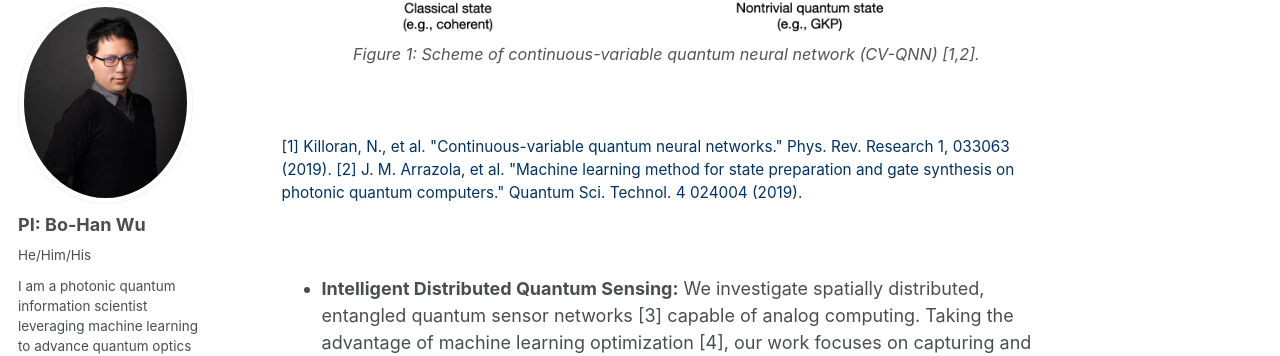
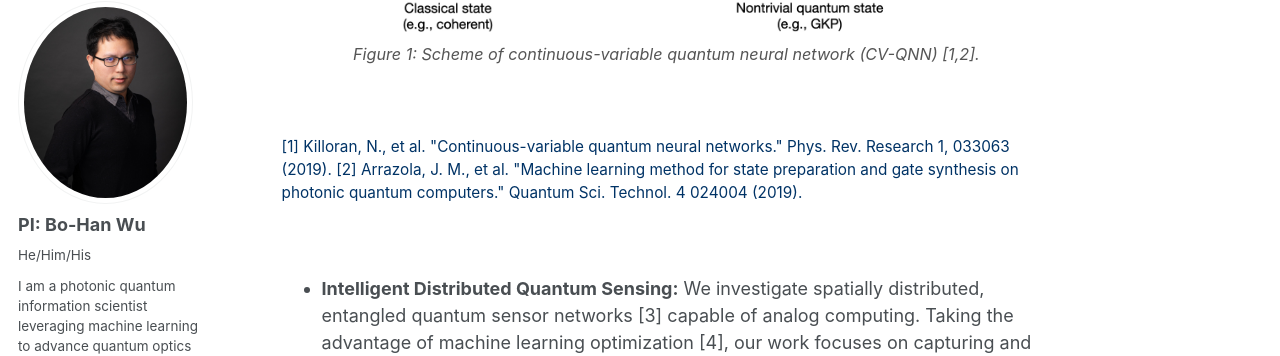
Before and after one commit to go705/go705.github.io, a Jekyll site: the page built from _pages/about.md, in a window 1280 px wide and 900 px high, scrolled down 835 px. Shown: the part 100-456 px from the top of the window. Built offline with Jekyll 4.4.1, drawn with Linux system fonts in a browser that asks for light colours; some web fonts are replaced; a script bundle is joined from its source files by our own code; library files that are not in the unit come from our copies.

Commit message:
Update about.md

```diff
--- a/_pages/about.md
+++ b/_pages/about.md
@@ -22,7 +22,7 @@ We specialize in four key research thrusts:
 
 <div style="font-size: 0.85em; margin-bottom: 70px;">
   <a href="https://doi.org/10.1103/PhysRevResearch.1.033063" target="_blank" style="color: #003366; text-decoration: none;">[1] Killoran, N., et al. "Continuous-variable quantum neural networks." Phys. Rev. Research 1, 033063 (2019).</a>
-  <a href="https://iopscience.iop.org/article/10.1088/2058-9565/aaf59e" target="_blank" style="color: #003366; text-decoration: none;">[2] J. M. Arrazola, et al. "Machine learning method for state preparation and gate synthesis on photonic quantum computers." Quantum Sci. Technol. 4 024004 (2019).</a>
+  <a href="https://iopscience.iop.org/article/10.1088/2058-9565/aaf59e" target="_blank" style="color: #003366; text-decoration: none;">[2] Arrazola, J. M., et al. "Machine learning method for state preparation and gate synthesis on photonic quantum computers." Quantum Sci. Technol. 4 024004 (2019).</a>
 </div>
 
 * **Intelligent Distributed Quantum Sensing:** We investigate spatially distributed, entangled quantum sensor networks [3] capable of analog computing. Taking the advantage of machine learning optimization [4], our work focuses on capturing and utilizing complex quantum correlations through quantum intelligent sensor network (QISN) architectures, see Figure 2. *<u>(60% Theory / 40% Experiment</u>)*
```
